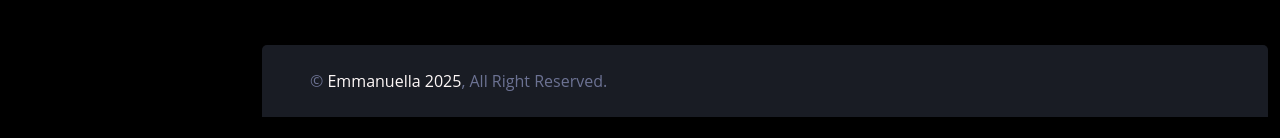
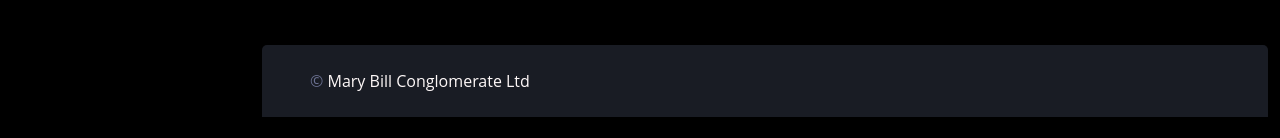
Before and after one commit to EmmaEne/Express-supermarket, a plain HTML site: page customers.html in a window 1280 px wide. Shown: the part 1006-1144 px from the top of the page. Before the commit the page ends 1123 px from the top, so only its background shows below. Drawn offline with nearby package versions, Linux system fonts and the light colour scheme.

Commit message:
updated pages

```diff
--- a/customers.html
+++ b/customers.html
@@ -377,7 +377,7 @@
           <div class="bg-secondary rounded-top p-4 container-fluid">
             <div class="row container-fluid">
               <div class="col-12 col-sm-6 text-center text-sm-start">
-                &copy; <a href="#">Emmanuella 2025</a>, All Right Reserved.
+                &copy; <a href="#">Mary Bill Conglomerate Ltd
               </div>
             </div>
           </div>
```
Also changed, not shown: index.html (+1 -1 lines), products.html (+1 -1 lines), sales.html (+1 -1 lines), suppliers.html (+1 -1 lines).
